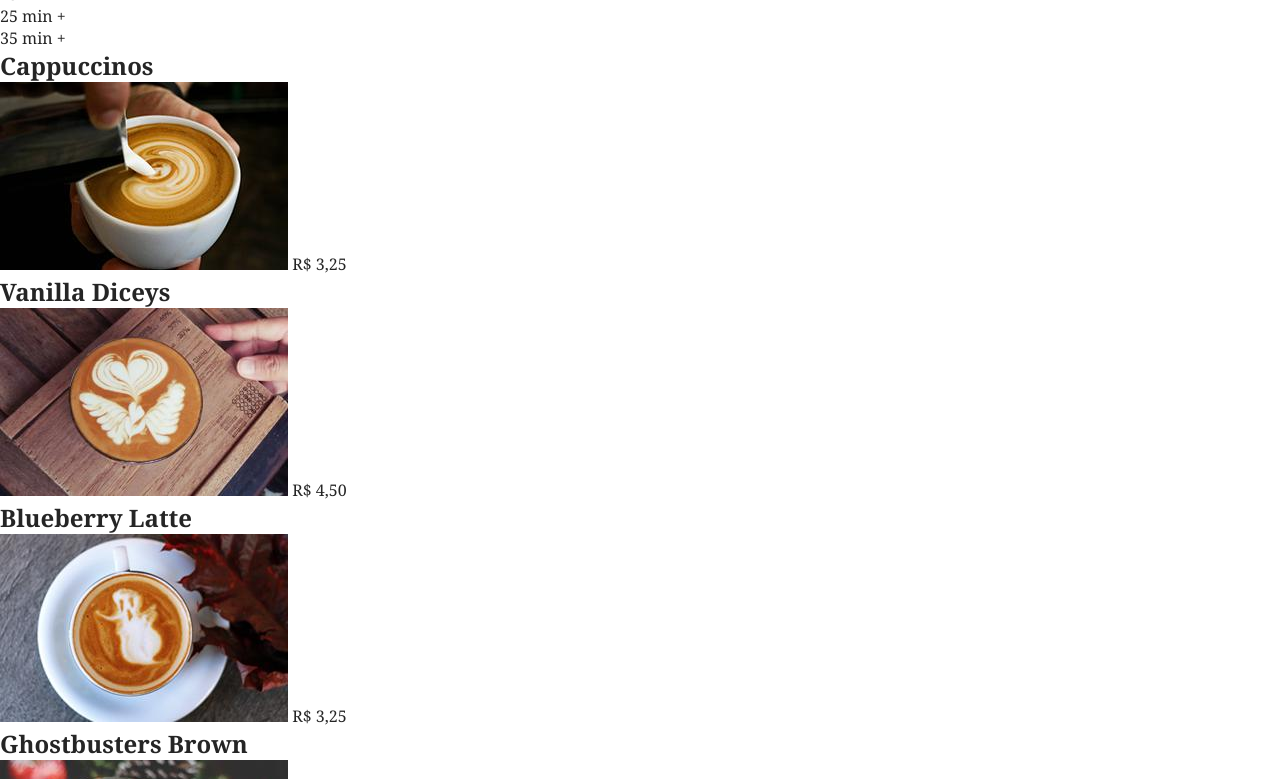
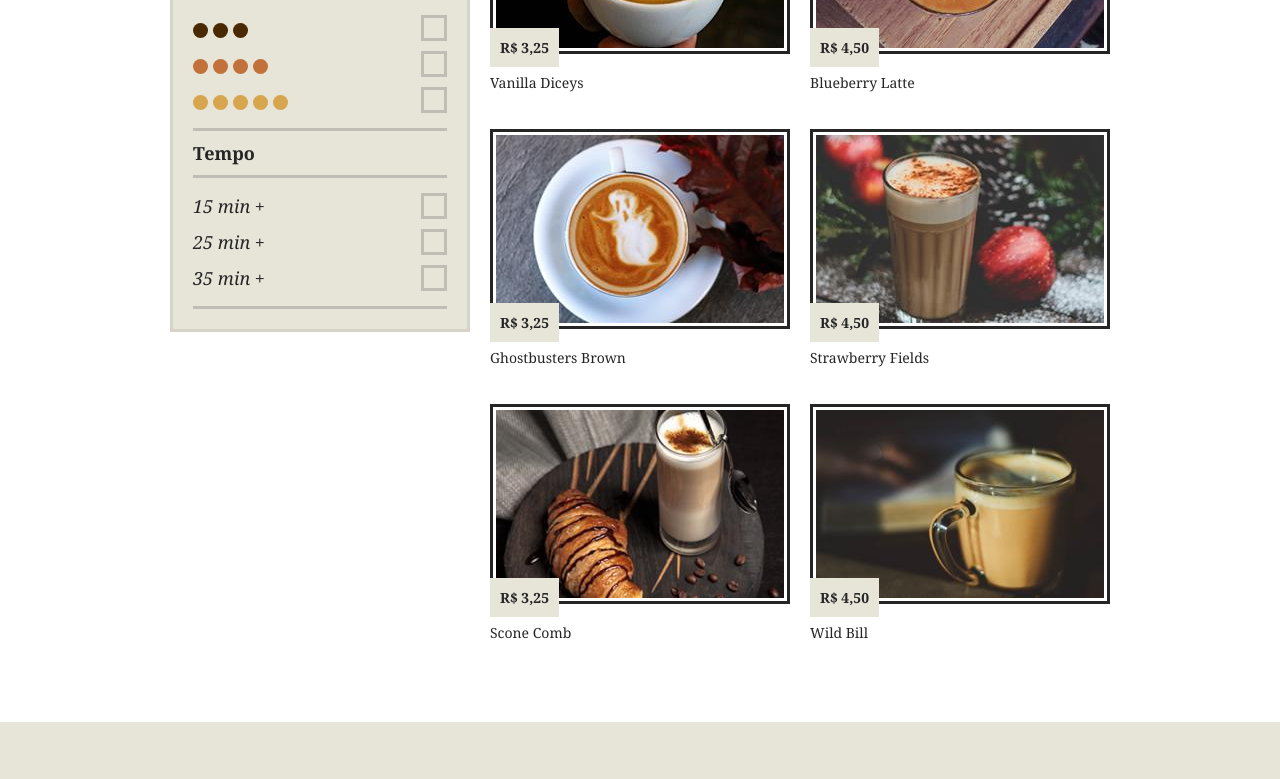
Before and after one commit to MkRodrigues/curso-css-avancado, a plain HTML site: page Brafe-Puro/Brafe-2/index.html in a window 1280 px wide. Shown: the part 524-1303 px from the top of the page. Drawn offline with Linux system fonts and the light colour scheme.

Commit message:
Brafe 2 Css Puro - Finalizado

```diff
--- a/Brafe-Puro/Brafe-2/css/estilo.css
+++ b/Brafe-Puro/Brafe-2/css/estilo.css
@@ -60,3 +60,210 @@ li {
 .header-menu li:first-child a::before {
     content: ' ';
 }
+
+/* ---------->>> MAIN <<<-----------*/
+
+.container {
+    max-width: 960px;
+    margin: 0 auto;
+}
+
+.container::before, .container::after {
+    content: ' ';
+    display: table;
+    clear: both;
+}
+
+@media (min-width: 740px) and (max-width: 980px) {
+    .container {
+        max-width: 720px;
+    }
+}
+
+@media (max-width: 739px) {
+    .container {
+        max-width: 300px;
+    }
+}
+
+/* ---------->>> FILTRO <<<-----------*/
+
+.filtro {
+    width: 300px;
+    margin: 0 10px;
+    padding: 20px;
+    border: 3px solid #D6D3C8;
+    background: #E7E4D8;
+    float: left;
+}
+
+.filtro h2 {
+    font-size: 1.125em;
+    padding: 10px 0;
+}
+
+.filtro ul {
+    border-top: 3px solid #C0BEB4;
+    border-bottom: 3px solid #C0BEB4;
+    padding: 10px 0;
+}
+
+.filtro li {
+    font-size: 1.125em;
+    font-style: italic;
+    line-height: 2;
+}
+
+.filtro li::after {
+    content: ' ';
+    display: block;
+    width: 20px;
+    height: 20px;
+    border: 3px solid #C0BEB4;
+    float: right;
+    margin-top: 5px;
+}
+
+.sabor {
+    overflow: hidden;
+}
+
+.sabor span {
+    text-indent: -200px;
+    display: inline-block;
+    width: 15px;
+    height: 15px;
+    background: currentColor;
+    border-radius: 50%;
+    vertical-align: middle;
+}
+
+.sabor-3 {
+    color: #492901;
+    box-shadow: 20px 0 0 0 currentColor,
+    40px 0 0 0 currentColor;
+}
+
+.sabor-4 {
+    color: #C17139;
+    box-shadow: 20px 0 0 0 currentColor,
+    40px 0 0 0 currentColor,
+    60px 0 0 0 currentColor;
+}
+
+.sabor-5 {
+    color: #D7A54D;
+    box-shadow: 20px 0 0 0 currentColor,
+    40px 0 0 0 currentColor,
+    60px 0 0 0 currentColor,
+    80px 0 0 0 currentColor;
+}
+
+@media (min-width: 740px) and (max-width: 980px) {
+    .filtro {
+        width: 220px;
+    }
+}
+
+/*
+
+Tamanho do Container (Definido no @media acima) 720px dividido pelo tanto de colunas ((12) - Grid Template usado no photoshop) , vezes o número de colunas que o item (filtro) oculpa (4)
+
+720px / 12 * 4 = 240px
+240px - gutter (20) = 220px
+
+*/
+
+@media (max-width: 739px) {
+    .filtro {
+        display: none;
+    }
+}
+
+/* ---------->>> PRODUTOS <<<-----------*/
+
+.produtos {
+    width: 620px;
+    margin: 0 10px;
+    float: left;
+}
+
+
+.produtos h1 {
+    font-size: 3em;
+    font-weight: normal;
+}
+
+.produtos li {
+    width: 300px;
+    float: left;
+}
+
+/* even - todos os elementos pares/ odd - todos os elementos ímpares */
+.produtos li:nth-child(even){
+    margin-left: 20px;
+}
+
+.produtos li img {
+    display: block;
+    max-width: 100%;
+    border: 3px solid #FFF;
+    box-shadow: 0 0 0 3px #252525;  /* 1° elemento movimenta a sombra para o lado, 2° elemento movimenta para baixo, 3° elemento insere blur, 4° elemento aumenta o tamanho da sombra vazando o elemento filho, 5° elemento insere cor na sombra */
+    margin: 40px 3px 0 3px;
+}
+
+.produtos li span {
+    background: #E7E4D8;
+    padding: 10px;
+    font-size: 0.875em;
+    font-weight: bold;
+    position: relative;
+    top: -15px;
+}
+
+.produtos li h2 {
+    font-size: 0.875em;
+    font-weight: normal;
+}
+
+@media (min-width: 740px) and (max-width: 980px) {
+
+    .produtos {
+        width: 460px;
+    }
+
+    .produtos li {
+        width: 220px;
+    }
+}
+
+/*
+
+Para obter a largura de produtos:
+720px / 12 * 8 colunas = 480px
+
+480px - gutter (20px) = 460px
+
+*/
+
+@media (max-width: 739px) {
+
+    .produtos {
+        width: 300px;
+    }
+
+    .produtos li {
+        width: 140px;     /*  300px / 2 = 150 - 10 gutter = 140px */
+    }
+}
+
+/* ---------->>> FOOTER <<<-----------*/
+
+.footer {
+    background: #E7E4D8;
+    text-align: center;
+    padding: 60px 0;
+    font-size: 1.125em;
+    line-height: 1.4em;
+    margin-top: 80px;
+}
--- a/Brafe-Puro/Brafe-2/index.html
+++ b/Brafe-Puro/Brafe-2/index.html
@@ -25,8 +25,8 @@
         </nav>
     </header>
 
-    <main>
-        <nav>
+    <main class="container">
+        <nav class="filtro">
             <h2>Preço</h2>
             <ul>
                 <li>$</li>
@@ -34,10 +34,10 @@
                 <li>$$$</li>
             </ul>
             <h2>Sabor</h2>
-            <ul>
-                <li>dark</li>
-                <li>brown</li>
-                <li>milked</li>
+            <ul class="sabor">
+                <li><span class="sabor-3">dark</span></li>
+                <li><span class="sabor-4">brown</span></li>
+                <li><span class="sabor-5">milked</span></li>
             </ul>
             <h2>Tempo</h2>
             <ul>
@@ -47,7 +47,7 @@
             </ul>
         </nav>
 
-        <section>
+        <section class="produtos">
             <h1>Cappuccinos</h1>
             <ul>
                 <li>
@@ -55,42 +55,32 @@
                     <span>R$ 3,25</span>
                     <h2>Vanilla Diceys</h2>
                 </li>
-                </ul>
 
-                <ul>
                 <li>
                     <img src="img/cafe-2.jpg" alt="Cafe 2">
                     <span>R$ 4,50</span>
                     <h2>Blueberry Latte</h2>
                 </li>
-                </ul>
 
-                <ul>
                 <li>
                     <img src="img/cafe-3.jpg" alt="Cafe 3">
                     <span>R$ 3,25</span>
                     <h2>Ghostbusters Brown</h2>
                 </li>
-                </ul>
 
-                <ul>
                 <li>
                     <img src="img/cafe-4.jpg" alt="Cafe 4">
                     <span>R$ 4,50</span>
                     <h2>Strawberry Fields
                     </h2>
                 </li>
-                </ul>
 
-                <ul>
                 <li>
                     <img src="img/cafe-5.jpg" alt="Cafe 5">
                     <span>R$ 3,25</span>
                     <h2>Scone Comb</h2>
                 </li>
-                </ul>
 
-                <ul>
                 <li>
                     <img src="img/cafe-6.jpg" alt="Cafe 6">
                     <span>R$ 4,50</span>
@@ -100,7 +90,7 @@
         </section>
     </main>
 
-    <footer>
+    <footer class="footer">
         <p>Este é um projeto da Origamid. Mais em origamid.com </p>
         <p>Praia de Botafogo, 300, 50 andar - Botafogo - Rio de Janeiro</p>
     </footer>
```
Lines whose indentation alone changed are shown as unchanged.
